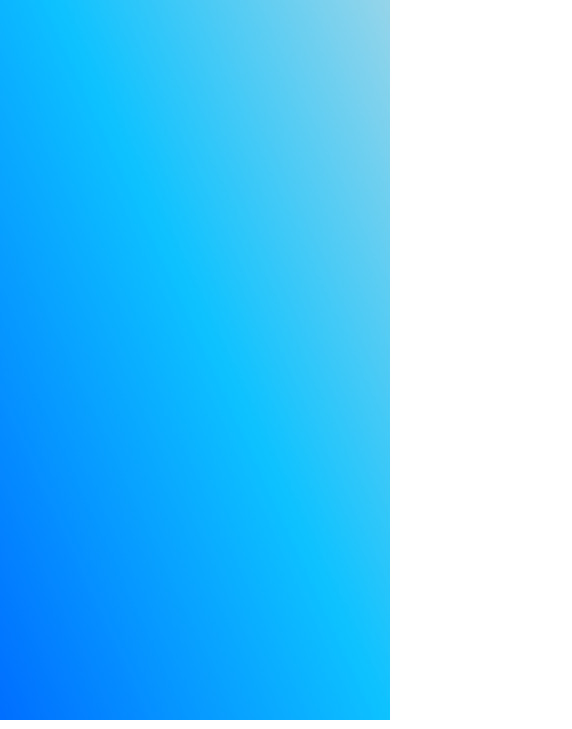
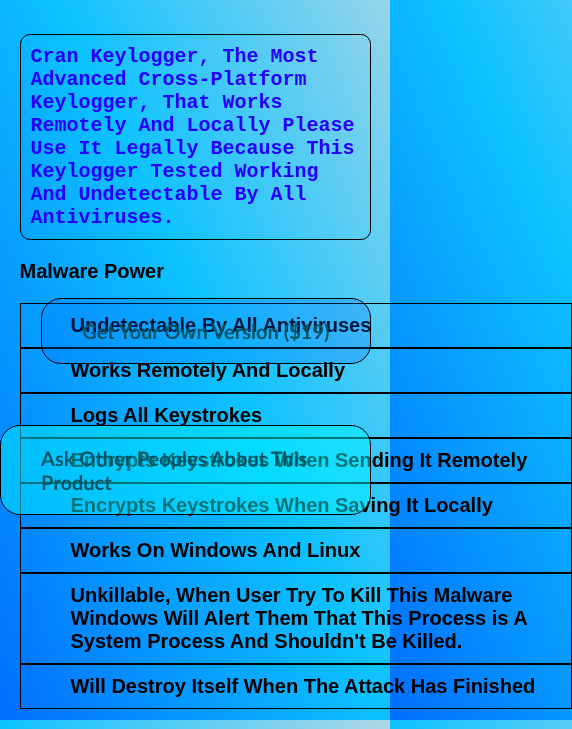
Before and after one commit to Mahmoud7Osman/Moverse, a plain HTML site: page pages/products/keylogger.html in a window 390 px wide. Shown: the part 124-853 px from the top of the page, 572 px wide, since content can reach past the window. Drawn offline with Linux system fonts and the light colour scheme.

Commit message:
Add files via upload

```diff
--- a/css/products.css
+++ b/css/products.css
@@ -2,6 +2,7 @@ body{
     margin: 0;
     background-image: linear-gradient(to top right, rgb(0, 110, 255), rgb(13, 194, 255), lightblue);
     background-repeat: no-repeat;
+    background-attachment: fixed;
     background-size: 100% 100vh;
 }
 .verticalnav{
@@ -55,25 +56,84 @@ body{
     font-weight: bolder;
     color: rgb(0, 52, 129);
     padding: 50px;
+    padding-bottom: 5px;
 }
 .product-description{
+    display: inline-block;
+    color: rgb(38, 0, 255);
+    font-size: 20px;
+    font-weight: bolder;
+    font-family: monospace;
+    margin: 5% 5% 5% 5%;
+    padding: 10px;
+    border: solid 1px black;
+    border-radius: 10px;
+}
+.product-power{
+    user-select: none;
     color: black;
     font-size: 20px;
     font-weight: bolder;
     font-family: Arial, Helvetica, sans-serif;
     margin-left: 5%;
 }
-.product-description ul{
+.product-power::before{
+    content: 'Malware Power';
+}
+.product-power ul{
     list-style-type: none;
     padding: 0;
 }
-.product-description li{
+.product-power li{
     display: block;
     width: 500px;
     border: solid black 1px;
     padding: 10px 0px 10px 50px;
 }
-.product-description li:hover{
+.product-power li:hover{
     background-color:rgb(0, 110, 255);
     color: white;
 }
+
+.buy{
+    position: absolute;
+    right: 5%;
+    top: 50%;
+    padding: 20px 40px 20px 40px;
+    border-radius: 20px;
+    border: solid 1px black;
+    text-decoration: none;
+    color: rgb(0, 85, 100);
+    font-family: 'Trebuchet MS', 'Lucida Sans Unicode', 'Lucida Grande', 'Lucida Sans', Arial, sans-serif;
+    font-size: 20px;
+    font-weight: bolder;
+    background-color: rgba(0, 102, 255, 0.24);
+    transition: 0.5s;
+}
+
+.buy:hover{
+    background-color: rgb(0, 110, 255);
+    color: white;
+    transform: scale(1.1);
+}
+
+.contactbtn{
+    position: absolute;
+    right: 5%;
+    top: 65%;
+    padding: 20px 40px 20px 40px;
+    border-radius: 20px;
+    border: solid 1px black;
+    text-decoration: none;
+    color: rgb(0, 85, 100);
+    font-family: 'Trebuchet MS', 'Lucida Sans Unicode', 'Lucida Grande', 'Lucida Sans', Arial, sans-serif;
+    font-size: 20px;
+    font-weight: bolder;
+    background-color: rgba(0, 247, 255, 0.473);
+    transition: 0.5s;
+}
+.contactbtn:hover{
+    background-color: rgb(0, 140, 255);
+    color: white;
+    transform: scale(1.1);
+}
--- a/css/styles.css
+++ b/css/styles.css
@@ -250,7 +250,8 @@ i:hover{
 }
 */
 #startbtn:hover {
-    transform: scale(1.1);
+
+    background-image: linear-gradient(lightblue, lightblue);
 }
 
 
@@ -263,3 +264,72 @@ i:hover{
         color: rgb(255, 0, 0);
     }
 }
+
+
+
+
+
+
+
+@media screen and (max-width: 600px){
+    .navigation{
+        font-size: 13px;
+        width: 100vw;
+    }
+    .navigation i{
+        display: none;
+    }
+    .navigation ul{
+        padding: 10px;
+    }
+    .navigation a{
+        padding: 5px;
+    }
+    .main{
+        padding: 0;
+        margin: 0;
+    }
+    .logo h1{
+        font-size: 50px;
+    }
+    .logo p{
+        font-size: 20px;
+        word-wrap: normal;
+        padding: 5px;
+        width: 50%;
+    }
+    .logo{
+        padding: 20% 0 0 10%;
+        word-wrap: normal;
+    }
+    #services{
+        flex-wrap: wrap;
+        height: 250vh;
+    }
+    .card{
+        min-width: 50%;
+        flex-wrap: wrap;
+    }
+    #ourproducts{
+        height: 200vh;
+    }
+    #ourproducts p{
+        font-size: 20px;
+        width: 70%;
+        margin-left: 15%;
+    }
+    #ourproducts a{
+        padding: 10px;
+        width: 50% !important;
+    }
+    #contactus{
+        display: flex;
+        flex-wrap: wrap;
+        justify-content: center;
+        width: 30%;
+        height: 70%;
+    }
+    .ft{
+        height: 110vh;
+    }
+}
--- a/pages/products/keylogger.html
+++ b/pages/products/keylogger.html
@@ -10,6 +10,25 @@
 <body>
     <section class="main">
         <h1 class="page-title">Cran Keylogger</h1>
+        <p class="product-description">
+            Cran Keylogger, The Most Advanced Cross-Platform Keylogger, That Works Remotely And Locally
+            Please Use It Legally Because This Keylogger Tested Working And Undetectable By All Antiviruses.
+        </p>
+        <section class="product-power">
+
+            <ul>
+                <li>Undetectable By All Antiviruses</li>
+                <li>Works Remotely And Locally</li>
+                <li>Logs All Keystrokes</li>
+                <li>Encrypts Keystrokes When Sending It Remotely</li>
+                <li>Encrypts Keystrokes When Saving It Locally</li>
+                <li>Works On Windows And Linux</li>
+                <li>Unkillable, When User Try To Kill This Malware Windows Will Alert Them That This Process is A System Process And Shouldn't Be Killed.</li>
+                <li>Will Destroy Itself When The Attack Has Finished</li>
+            </ul>
+        </section>
     </section>
+    <a target="blank" href="https://t.me/MahmoudOsman0" class="buy">Get Your Own Version ($19)</a>
+    <a href="https://t.me/+zWRQqRYPp2IzNTE0" target="blank" class="contactbtn">Ask Other Peoples About This Product</a>
 </body>
 </html>
```
Also changed, not shown: pages/welcome.html (+1 -1 lines).
